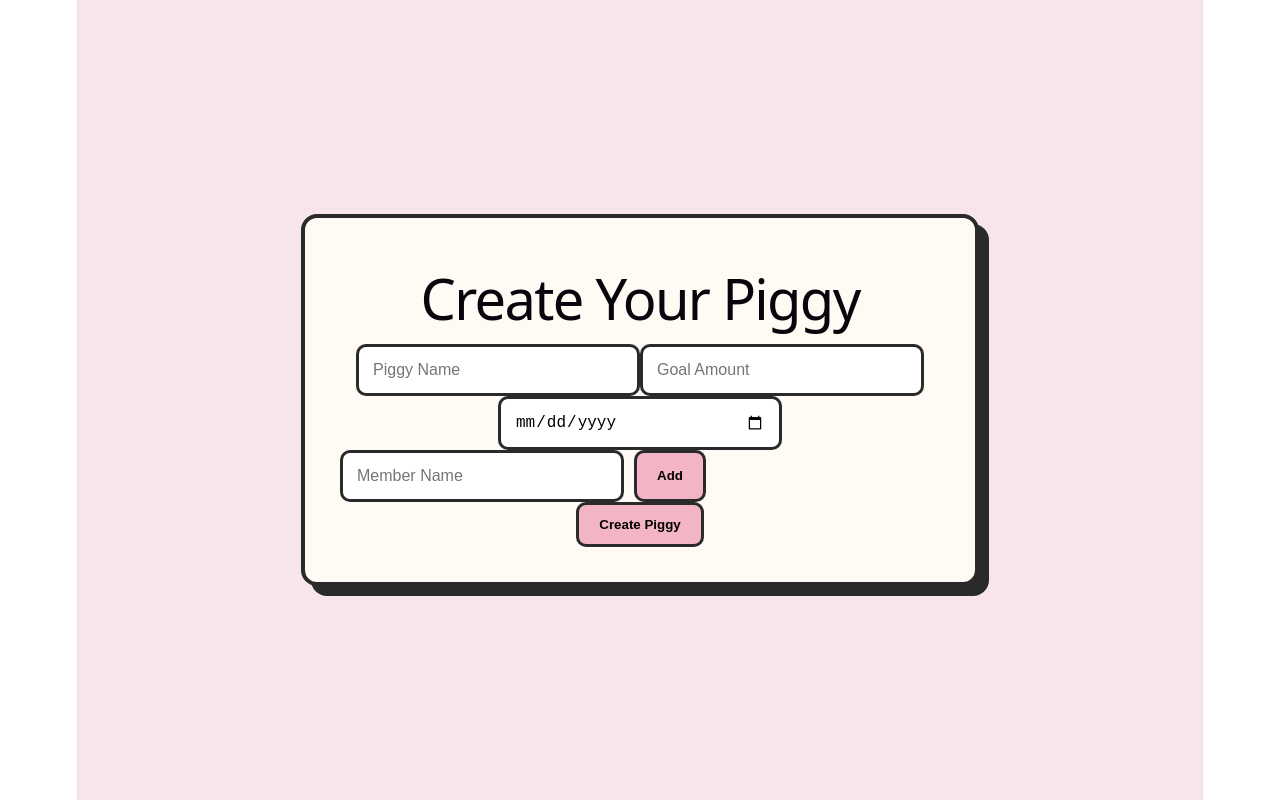
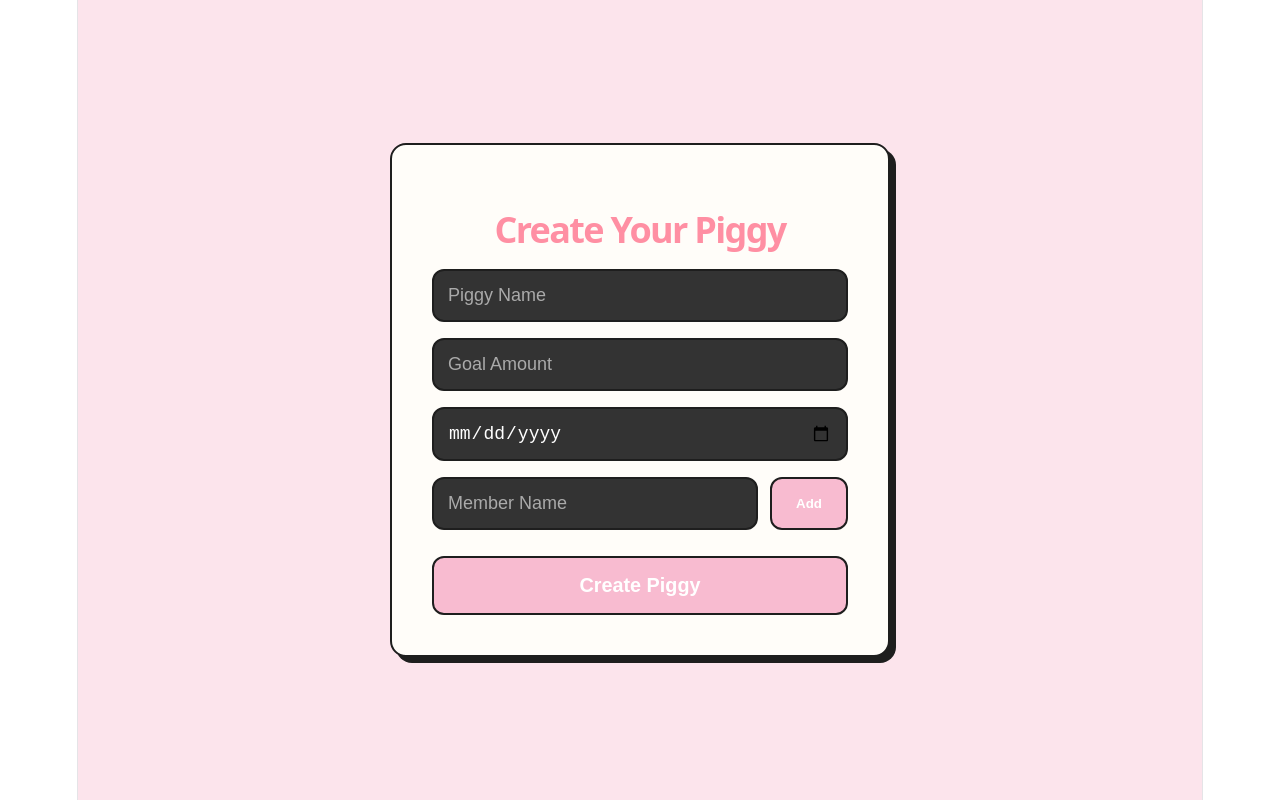
Before and after one commit to snigdha-777/piggy-finance-bro, a React (Vite) app in the folder piggyledger/: page / in a window 1280 px wide. Built offline with nearby package versions, Linux system fonts and the light colour scheme.

Commit message:
new pink

```diff
--- a/piggyledger/src/CreatePiggy.css
+++ b/piggyledger/src/CreatePiggy.css
@@ -1,79 +1,100 @@
+/* Container holding the card */
 .create-page {
-  min-height: 100vh;
   display: flex;
   justify-content: center;
   align-items: center;
-  background: #f7e5ea;
+  min-height: 100vh;
+  background-color: #fce4ec; /* Matches your light pink outer background */
 }
 
+/* The card container */
 .create-box {
-  width: 600px;
-
-  background: #fffaf4;
-
-  border: 4px solid #2a2a2a;
-
-  box-shadow: 10px 10px 0px #2a2a2a;
-
-  padding: 35px;
-
+  display: flex;
+  flex-direction: column;
+  background-color: #fffdf9; /* Card background color */
+  padding: 40px;
   border-radius: 16px;
+  box-shadow: 6px 6px 0px #1e1e1e; /* Neo-brutalism block shadow */
+  border: 2px solid #1e1e1e;
+  width: 100%;
+  max-width: 500px; /* Restricts the card layout from stretching too wide */
+  box-sizing: border-box;
+  gap: 16px; /* Uniform spacing between elements */
 }
 
-.create-box h1 {
+/* Fixes the low-contrast title visibility */
+.create-title {
+  color: #ff8fa3; /* Vibrant, dark pink tone for readability */
   text-align: center;
+  margin-bottom: 10px;
+  font-size: 2rem;
+  font-weight: 800;
 }
 
-.create-box input {
+/* Forces all form field dialogue boxes to align to the same structural width */
+.create-box input[type="text"],
+.create-box input[type="number"],
+.create-box input[type="date"] {
+  width: 100%;
   padding: 14px;
-
-  border: 3px solid #2a2a2a;
-
-  border-radius: 10px;
-
-  font-size: 16px;
-
-  transition: 0.3s;
+  background-color: #333333; /* Dark fill matching your theme */
+  color: #ffffff;
+  border: 2px solid #1e1e1e;
+  border-radius: 12px;
+  font-size: 1rem;
+  box-sizing: border-box;
 }
 
-.create-box input:focus {
-  outline: none;
-
-  transform: translateY(-2px);
-
-  box-shadow: 4px 4px 0 #2a2a2a;
+/* Setup custom placeholder styling for legibility */
+.create-box input::placeholder {
+  color: #aaaaaa;
 }
 
-.create-box button {
-  background: #f3b4c5;
-
-  border: 3px solid #2a2a2a;
-
-  border-radius: 10px;
-
-  font-weight: 700;
-
-  transition: 0.3s;
+/* Aligns the member input field horizontally with its adjacent Add button */
+.member-input-group {
+  display: flex;
+  width: 100%;
+  gap: 12px;
 }
 
-.create-box button:hover {
-  transform: translateY(-4px);
-
-  box-shadow: 6px 6px 0 #2a2a2a;
+/* Permits the specific member input to expand alongside its action button */
+.member-input-group input {
+  flex: 1;
 }
 
-.create-box {
-  animation: popIn 0.6s ease;
+/* Button UI styling definitions */
+.add-btn, .create-btn {
+  background-color: #f8bbd0; /* Classic pink button color match */
+  color: #ffffff;
+  border: 2px solid #1e1e1e;
+  border-radius: 12px;
+  font-weight: bold;
+  cursor: pointer;
+  transition: transform 0.1s ease;
 }
 
-@keyframes popIn {
-  from {
-    opacity: 0;
-    transform: scale(0.9);
-  }
+.add-btn {
+  padding: 0 24px;
+}
 
-  to {
-    opacity: 1;
-    transform: scale(1);
-  }
+.create-btn {
+  width: 100%;
+  padding: 16px;
+  margin-top: 10px;
+  font-size: 1.1rem;
 }
+
+/* Active click states */
+.add-btn:active, .create-btn:active {
+  transform: scale(0.98);
+}
+
+/* Simple text container layout tracking members */
+.members-list {
+  background: #f5f5f5;
+  padding: 10px;
+  border-radius: 8px;
+  color: #333;
+  max-height: 100px;
+  overflow-y: auto;
+}
--- a/piggyledger/src/CreatePiggy.jsx
+++ b/piggyledger/src/CreatePiggy.jsx
@@ -4,31 +4,31 @@ import "./CreatePiggy.css";
 function CreatePiggy({ setPiggy }) {
   const [piggyName, setPiggyName] = useState("");
   const [goal, setGoal] = useState("");
+  const [date, setDate] = useState(""); // Added state
   const [member, setMember] = useState("");
   const [members, setMembers] = useState([]);
 
   function addMember() {
     if (!member.trim()) return;
-
     setMembers([...members, member]);
     setMember("");
   }
 
   function createPiggy() {
-
     const pigData = {
       name: piggyName,
       goal: goal,
+      date: date, // Added date to payload
       members: members,
     };
-
     setPiggy(pigData);
   }
 
   return (
     <div className="create-page">
       <div className="create-box">
-        <h1>Create Your Piggy</h1>
+        {/* Updated heading styling class */}
+        <h1 className="create-title">Create Your Piggy</h1>
 
         <input
           type="text"
@@ -44,35 +44,33 @@ function createPiggy() {
           onChange={(e) => setGoal(e.target.value)}
         />
 
-        <input type="date" />
+        <input
+          type="date"
+          value={date}
+          onChange={(e) => setDate(e.target.value)}
+        />
 
-        <div
-          style={{
-            display: "flex",
-            gap: "10px",
-          }}
-        >
+        <div className="member-input-group">
           <input
             type="text"
             placeholder="Member Name"
             value={member}
             onChange={(e) => setMember(e.target.value)}
           />
-
-          <button onClick={addMember}>
+          <button type="button" className="add-btn" onClick={addMember}>
             Add
           </button>
         </div>
 
-        <div>
+        {members.length > 0 && (
+          <div className="members-list">
             {members.map((m, index) => (
-            <p key={index}>
-              👤 {m}
-            </p>
+              <p key={index}>👤 {m}</p>
             ))}
           </div>
+        )}
 
-        <button onClick={createPiggy}>
+        <button type="button" className="create-btn" onClick={createPiggy}>
           Create Piggy
         </button>
       </div>
```
Lines whose indentation alone changed are shown as unchanged.
